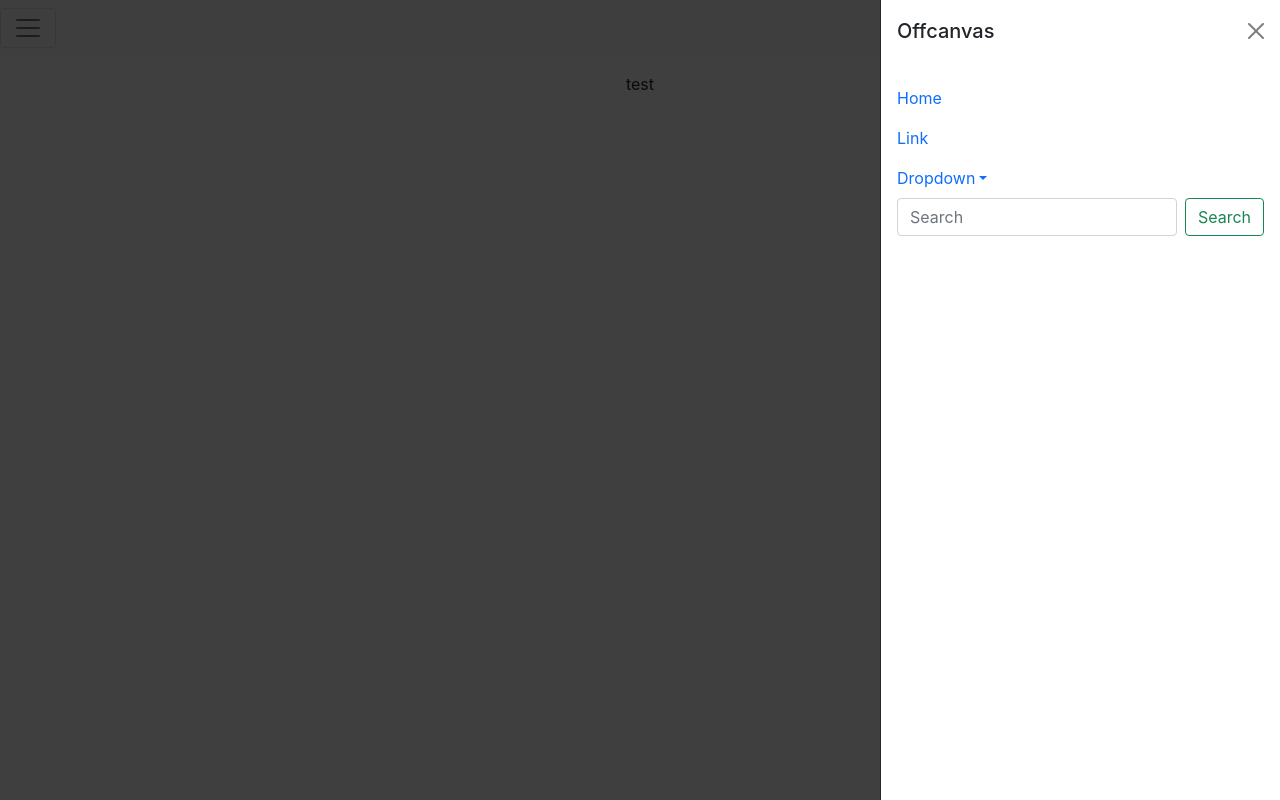
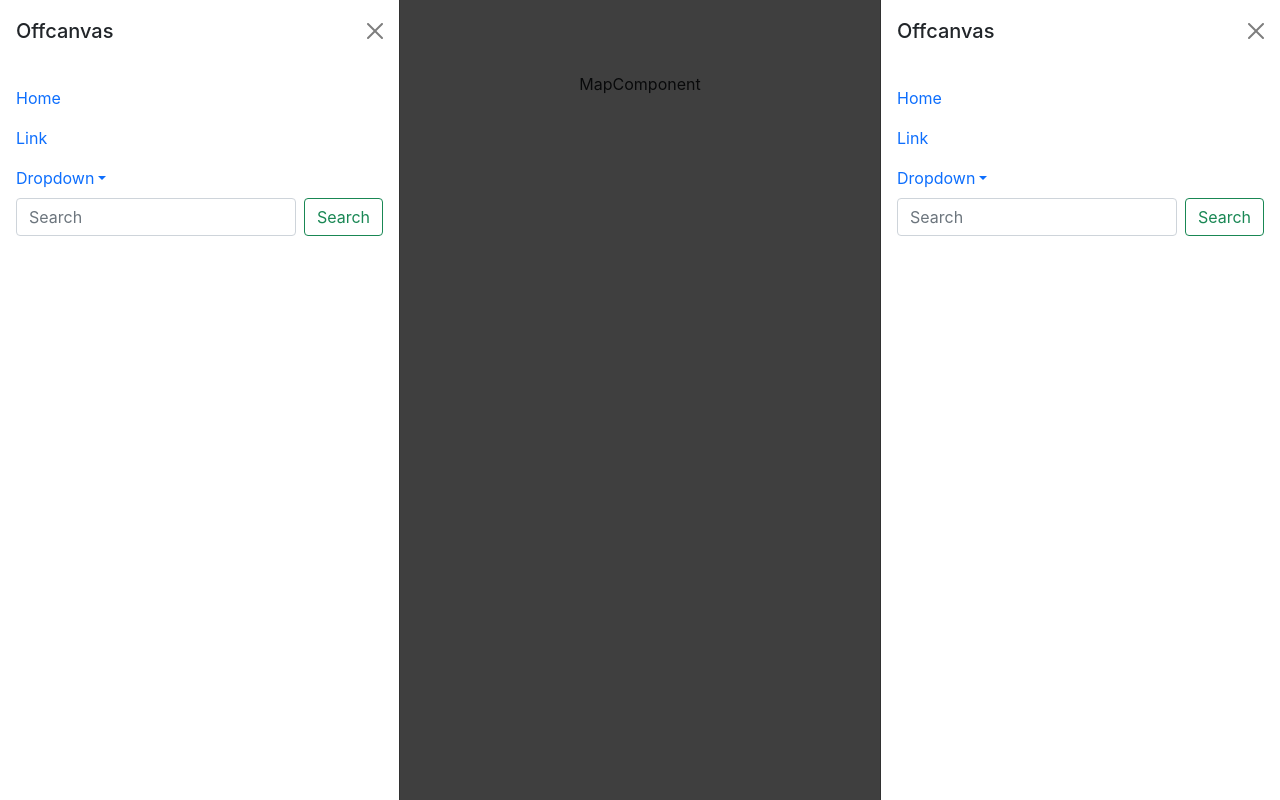
Before and after one commit to MaliaCataleya/CloudComputing, a React (Create React App) app in the folder cloud-computing/: page / in a window 1280 px wide. Both pictures are taken after a click on the button 28 px from the left and 28 px from the top of the page. Built offline with nearby package versions, Linux system fonts and the light colour scheme.

Commit message:
change navbar

```diff
--- a/cloud-computing/src/App.js
+++ b/cloud-computing/src/App.js
@@ -8,7 +8,7 @@ import { Navbar } from "react-bootstrap"
 function App() {
   return (
     <div className="App">
-    <Navbar key={false} bg="light" expand={false} className="mb-3 flex justify-content-between">
+    <Navbar key={false} expand={false} className="mb-3 flex justify-content-between px-3">
       <RightMenuComponent></RightMenuComponent>
       <DropDownComponent></DropDownComponent>
     </Navbar>
--- a/cloud-computing/src/mapPage/dropDownComponent.js
+++ b/cloud-computing/src/mapPage/dropDownComponent.js
@@ -3,10 +3,9 @@ import { Navbar, Container, Offcanvas, NavDropdown, Form, Button, Nav, FormContr
 
 function DropDownComponent() {
   return (
-    <>
       <>
         <Navbar.Toggle aria-controls={`offcanvasNavbar`} />
-        <Navbar.Offcanvas id={`offcanvasNavbar`} aria-labelledby={`offcanvasNavbarLabel`} placement="end">
+        <Navbar.Offcanvas id={`offcanvasNavbar`} aria-labelledby={`offcanvasNavbarLabel`} placement="start">
           <Offcanvas.Header closeButton>
             <Offcanvas.Title id={`offcanvasNavbarLabel`}>Offcanvas</Offcanvas.Title>
           </Offcanvas.Header>
@@ -28,7 +27,6 @@ function DropDownComponent() {
           </Offcanvas.Body>
         </Navbar.Offcanvas>
       </>
-</>
   );
 }
 
--- a/cloud-computing/src/mapPage/mapComponent.js
+++ b/cloud-computing/src/mapPage/mapComponent.js
@@ -2,7 +2,7 @@ import React from "react";
 
 function MapComponent() {
   return (
-    <div>test</div>
+    <div>MapComponent</div>
   );
 }
 
```
